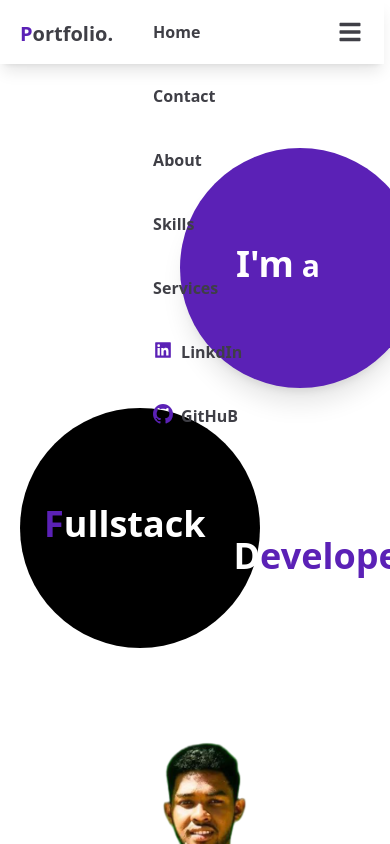
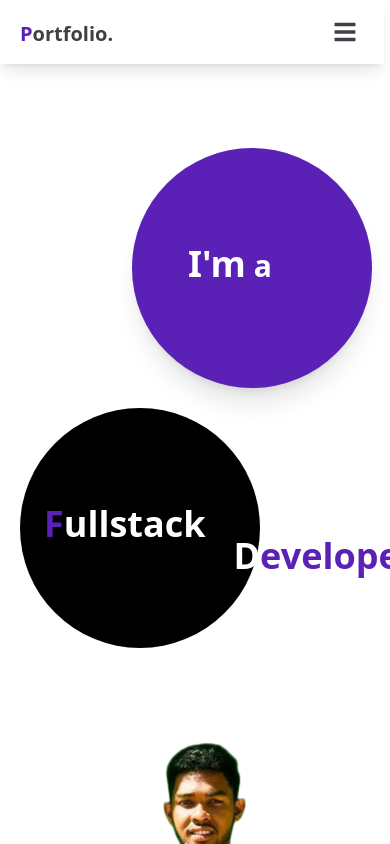
Before and after one commit to gasikaradigital/frontend-erpinnov, a React (Vite) app: page / in a window 390 px wide. Shown: the top 844 px of the page. Built offline with nearby package versions, Linux system fonts and the light colour scheme.

Commit message:
responsive v2

```diff
--- a/src/pages/Home/components/contact/index.jsx
+++ b/src/pages/Home/components/contact/index.jsx
@@ -29,7 +29,7 @@ function Contact() {
   };
   return (
     <div id='contact' className='lg:h-screen lg:w-screen bg-[#e4e4e7] lg:p-32 p-6 flex lg:flex-row flex-col w-96'>
-       <div className='shadow-2xl lg:w-80 lg:h-96 w-60 p-2 h-60 lg:ml-60 ml-2 bg-white rounded-xl  '>
+       <div className='shadow-2xl lg:w-80 lg:h-96 w-60 p-2 h-60 lg:ml-60 ml-12 bg-white rounded-xl  '>
         <h1 className='lg:text-3xl text-xl font-bold lg:py-8 py-4 ml-14 text-[#3f3f46] '>Contact me</h1>
         <div>
           <a href="#" className='flex flex-row ml-5 lg:text-2xl text-lg font-bold lg:mt-10 mt-2 text-[#3f3f46]'><FiPhoneCall className='mr-5 font-bold'></FiPhoneCall> +261 32 57 390 58</a>
@@ -46,19 +46,19 @@ function Contact() {
 
        </div>
        <form onSubmit={handleSubmit}>
-        <div>
-<div className='lg:ml-32  mt-5'>
+        <div className='lg:ml-32 ml-12'>
+<div className='   mt-5'>
   <input type="text" placeholder='Your Name' className='bg-white py-2 lg:px-6 px-3  rounded-xl shadow-2xl'
 
   />
 </div>
-<div className='lg:ml-32'>
+<div className=''>
   <input type="Email" placeholder='Your Email' className='bg-white py-2 lg:px-6 px-3 rounded-xl shadow-2xl mt-8'
   value={recipient}
   onChange={(e) => setRecipient(e.target.value)}
   />
 </div>
-<div className='lg:ml-32'>
+<div className=''>
   <input type="text" placeholder='Your Message' className='bg-white lg:px-6 px-3 h-40  rounded-xl shadow-2xl mt-8'
    value={message}
    onChange={(e) => setMessage(e.target.value)}
--- a/src/pages/Home/components/footer/index.jsx
+++ b/src/pages/Home/components/footer/index.jsx
@@ -8,17 +8,17 @@ function Footer() {
       <div className='lg:mt-40 mt-14 lg:ml-14 ml-4'>
         <a href="#home" className='lg:text-2xl text-lg font-bold text-white'>Portfolio.</a>
       </div>
-       <div className='flex flex-col lg:ml-40 ml-2 '>
+       <div className='flex flex-col lg:ml-40 ml-16 '>
           <a href="https://www.facebook.com/leader.poseidon"><FaFacebook className='lg:text-4xl text-2xl lg:mt-24 mt-6 lg:ml-14 ml-4 hover:text-blue-600 text-white'></FaFacebook></a>
           <a href="https://www.instagram.com/dongaanelka/"><BsInstagram className='lg:text-4xl text-2xl lg:mt-8 mt-4 lg:ml-14 ml-4 text-white hover:bg-gradient-to-r hover:from-purple-500 hover:to-pink-500 hover:text-white hover:rounded-xl'></BsInstagram></a>
           <a href="#"><BsTwitter className='lg:text-4xl text-2xl lg:mt-8 mt-4 lg:ml-14 ml-4 hover:text-blue-500 text-white'></BsTwitter></a>
         </div>
-        <div className='lg:ml-40 ml-6 flex flex-col'>
+        <div className='lg:ml-40 ml-14 flex flex-col p-4'>
 <a href="#home" className='text-white  font-bold lg:mt-24 hover:underline'>Home</a>
-<a href="#contact" className='text-white font-bold mt-2 hover:underline'>Contact</a>
-<a href="#about" className='text-white font-bold mt-2 hover:underline'>About</a>
-<a href="#skills" className='text-white font-bold mt-2 hover:underline'>Skills</a>
-<a href="#services" className='text-white font-bold mt-2 hover:underline'>Services</a>
+<a href="#contact" className='text-white font-bold lg:mt-2 mt-1 hover:underline'>Contact</a>
+<a href="#about" className='text-white font-bold lg:mt-2 mt-1 hover:underline'>About</a>
+<a href="#skills" className='text-white font-bold lg:mt-2 mt-1 hover:underline'>Skills</a>
+<a href="#services" className='text-white font-bold lg:mt-2 mt-1 hover:underline'>Services</a>
 
         </div>
     </div>
--- a/src/pages/Home/components/navbar/index.jsx
+++ b/src/pages/Home/components/navbar/index.jsx
@@ -1,4 +1,4 @@
-import React from 'react'
+import React , {useState} from 'react'
 import { BsGithub } from 'react-icons/bs';
 import { AiFillLinkedin } from 'react-icons/ai';
 import Anelka from '../assets/anelka-r.png';
@@ -9,6 +9,8 @@ function Navbar() {
     let list = document.querySelector('ul');
     e.name === 'menu' ? (e.name = "close",list.classList.add('top-[80px]') , list.classList.add('opacity-100')) :( e.name = "menu" ,list.classList.remove('top-[80px]'),list.classList.remove('opacity-100'))
   }
+  const [show , setshow]= useState(false);
+
   return (
     <div>
          <div>
@@ -17,7 +19,7 @@ function Navbar() {
                  <div className='p-5'>
                 <a href="#home" className='flex flex-row lg:text-3xl text-xl font-bold text-[#3f3f46] '><p className='font-bold text-[#5b21b6] lg:text-3xl text-xl '>P</p>ortfolio.</a>
                 </div>
-                <div className='flex lg:flex-row flex-col lg:justify-center lg:ml-60 flex-col '>
+                <div className={`md:flex lg:flex-row  lg:justify-center lg:ml-60 ${show?'lg:flex-col':'hidden'}`}>
                 <div className='p-5'>
 <a  href="#home" className=' font-bold lg:text-xl text-[#3f3f46] '  >Home</a>
                 </div>
@@ -44,12 +46,12 @@ function Navbar() {
                 </div>
 
 
-                <FaBars  className=' text-2xl mt-5  lg:hidden ml-24 text-[#3f3f46] ' >  </FaBars>
+                <FaBars  className=' text-2xl mt-5  lg:hidden ml-[200px] text-[#3f3f46] ' >  </FaBars>
                 </div>
             <div className='flex lg:flex-row flex-col justify-center m-5 w-96 lg:w-full'>
             <div
 
-            className='bg-[#5b21b6] lg:w-96 lg:h-96 w-60 h-60  lg:mt-24 mt-32 ml-40 mt-24 rounded-full shadow-xl '>
+            className='bg-[#5b21b6] lg:w-96 lg:h-96 w-60 h-60  lg:mt-24 mt-32 ml-28 mt-24 rounded-full shadow-xl '>
                   <p className='lg:text-9xl text-4xl font-bold  text-white text-center lg:mt-24 mt-24  ml-14 flex flex-row  '>I'm <p className='text-white font-bold lg:text-5xl lg:mt-20 lg:ml-24 mt-1 ml-2 text-3xl '>a</p> </p>
             </div>
             <div className='lg:mt-40  '>
--- a/src/pages/Home/components/services/index.jsx
+++ b/src/pages/Home/components/services/index.jsx
@@ -7,7 +7,7 @@ function Services() {
   return (
     <div id='services' className='lg:w-screen lg:h-screen bg-[#ede9fe] w-96'>
 <div className='flex lg:flex-row flex-col lg:p-28 p-5'>
-<div className='lg:w-96 lg:h-96 w-60 h-60 shadow-xl rounded-2xl lg:ml-6 ml-2 mt-10 bg-white p-2 '>
+<div className='lg:w-96 lg:h-96 w-60 h-60 shadow-xl rounded-2xl lg:ml-6 ml-12 mt-10 bg-white p-2 '>
 <img src={Web} alt="web" />
 <div>
   <h1 className='lg:text-3xl text-lg font-bold text-center text-[#3f3f46]'>Developer Fullstack</h1>
@@ -15,7 +15,7 @@ function Services() {
 </div>
 </div>
 
-<div className='lg:w-96 lg:h-96 w-60 h-60 shadow-xl rounded-2xl lg:ml-14 ml-2 lg:mt-10 mt-5 bg-white p-2 '>
+<div className='lg:w-96 lg:h-96 w-60 h-60 shadow-xl rounded-2xl lg:ml-14 ml-12 lg:mt-10 mt-5 bg-white p-2 '>
 <img src={Design} alt="design" className='w-80 h-1/2' />
 <div className='lg:mt-8 mt-2'>
 <h1 className='lg:text-3xl text-lg font-bold text-center text-[#3f3f46]'>UX/UI designer</h1>
@@ -23,7 +23,7 @@ function Services() {
 </div>
 </div>
 
-<div className='lg:w-96 lg:h-96 w-60 h-60 shadow-xl rounded-2xl lg:ml-14 lg:mt-10 ml-2 mt-5 bg-white p-2'>
+<div className='lg:w-96 lg:h-96 w-60 h-60 shadow-xl rounded-2xl lg:ml-14 lg:mt-10 ml-12 mt-5 bg-white p-2'>
 <img src={Photographer} alt="photographe" className='w-80 h-1/2 ml-2' />
 <div className='lg:mt-8 mt-2'>
 <h1 className='lg:text-3xl text-lg font-bold text-center text-[#3f3f46]'>Video/Photographer</h1>
```
